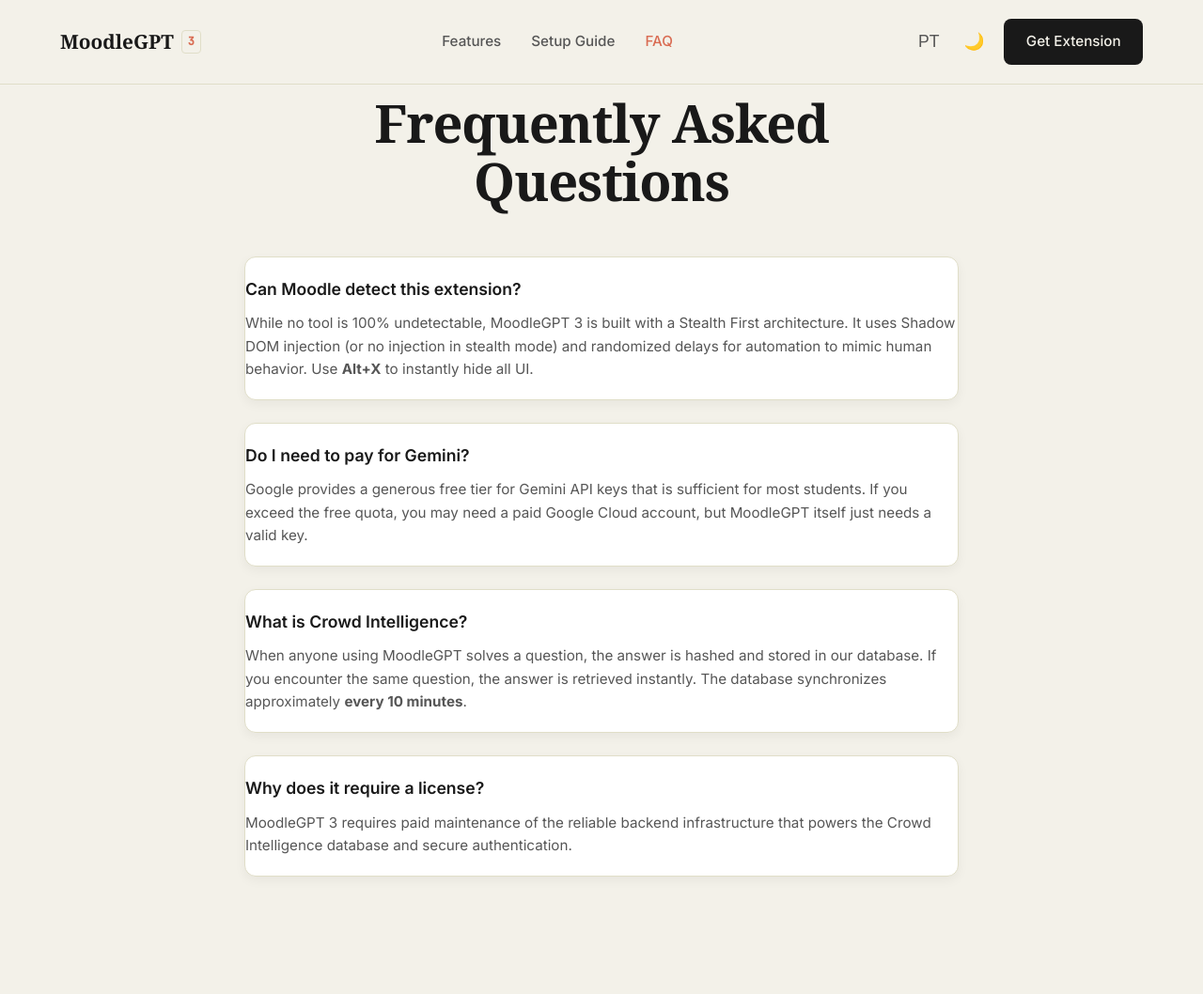
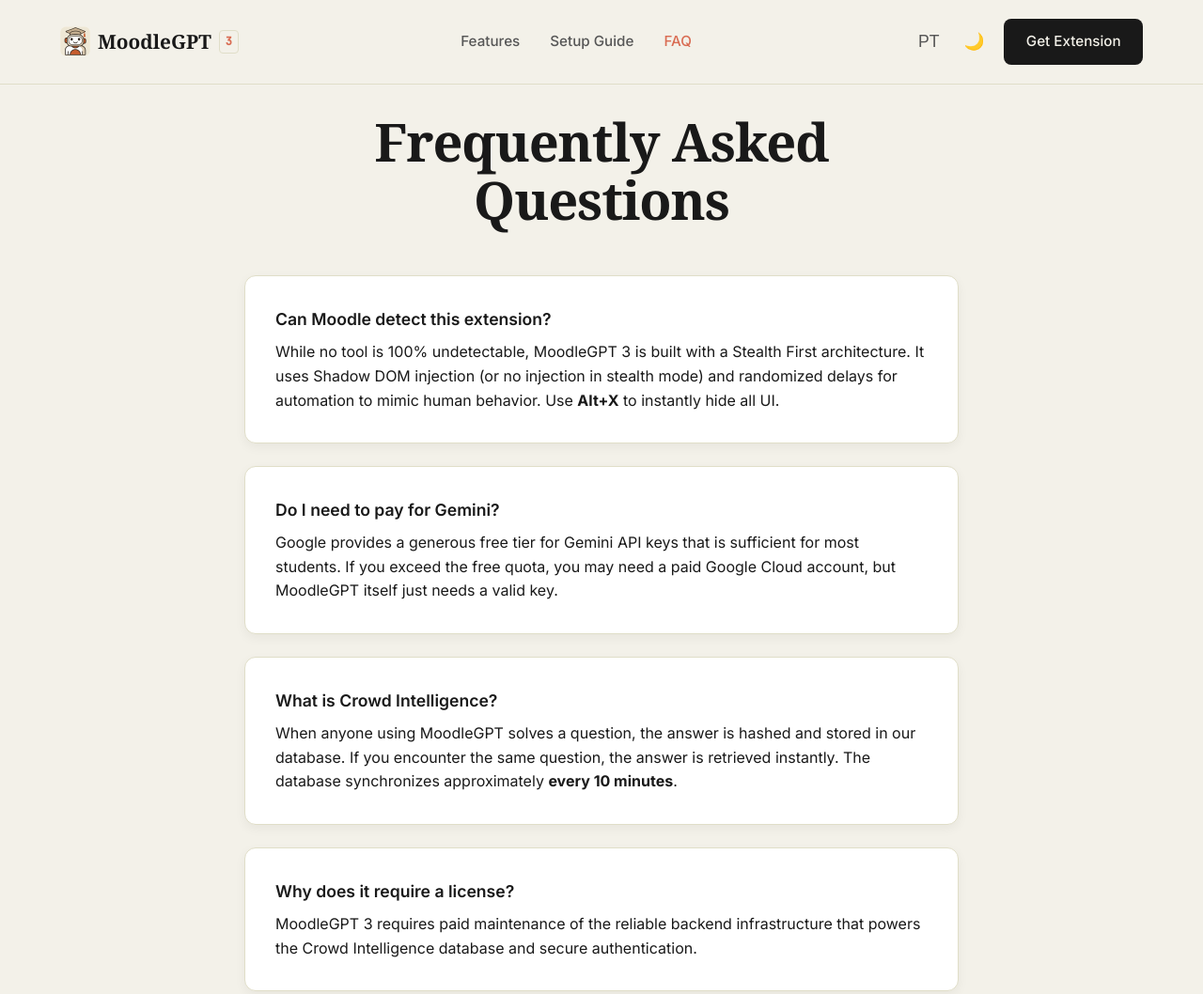
Before and after one commit to Antniom/MoodleGPT_Website, a plain HTML site: page faq.html in a window 1280 px wide. Shown: the whole page at 94% size. Before the commit the page ends 1033 px from the top, so only its background shows below. Drawn offline with Linux system fonts and the light colour scheme.

Commit message:
Add files via upload

```diff
--- a/css/styles.css
+++ b/css/styles.css
@@ -113,6 +113,12 @@
     display: flex;
     align-items: center;
     gap: 0.5rem;
+}
+
+.nav-icon {
+    width: 32px;
+    height: 32px;
+    border-radius: 6px;
 }
 
 .version {
--- a/faq.html
+++ b/faq.html
@@ -10,37 +10,15 @@
     <link
         href="https://fonts.googleapis.com/css2?family=Inter:wght@300;400;500;600;700&family=JetBrains+Mono:wght@400;500&display=swap"
         rel="stylesheet">
-    <link rel="icon" type="image/png" href="../icon/Appimagejpg_128x128.png">
-    <style>
-        .faq-container {
-            max-width: 800px;
-            margin: 100px auto;
-            padding: 0 20px;
-        }
-
-        .faq-item {
-            border-bottom: 1px solid var(--border);
-            padding: 20px 0;
-        }
-
-        .faq-question {
-            font-weight: 600;
-            margin-bottom: 10px;
-            color: var(--text-primary);
-        }
-
-        .faq-answer {
-            color: var(--text-secondary);
-            font-size: 0.95rem;
-        }
-    </style>
+    <link rel="icon" type="image/png" href="icon.png">
 </head>
 
 <body>
     <div class="background-grid"></div>
 
     <nav class="navbar">
-        <div class="logo">MoodleGPT<span class="version">3</span></div>
+        <div class="logo"><img src="icon.png" alt="MoodleGPT Logo" class="nav-icon"> MoodleGPT<span
+                class="version">3</span></div>
         <div class="nav-links">
             <a href="index.html" id="nav-features">Features</a>
             <a href="setup.html" id="nav-setup">Setup Guide</a>
@@ -87,6 +65,9 @@
                 powers the Crowd Intelligence database and secure authentication.</div>
         </div>
     </div>
+
+    <script src="js/translations.js"></script>
+    <script src="js/script.js"></script>
 </body>
 
 </html>
```
Also changed, not shown: index.html (+3 -2 lines), refund.html (+6 -2 lines), setup.html (+5 -3 lines), terms.html (+6 -2 lines), icon.png (added).
